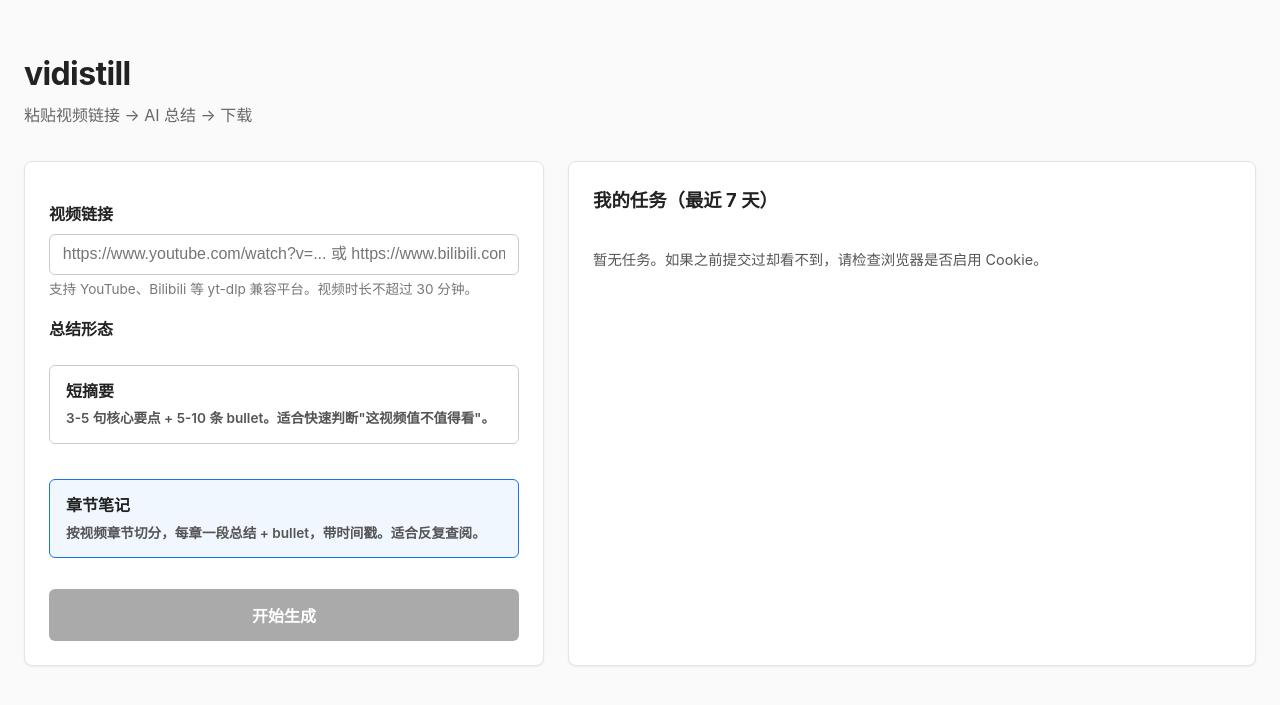
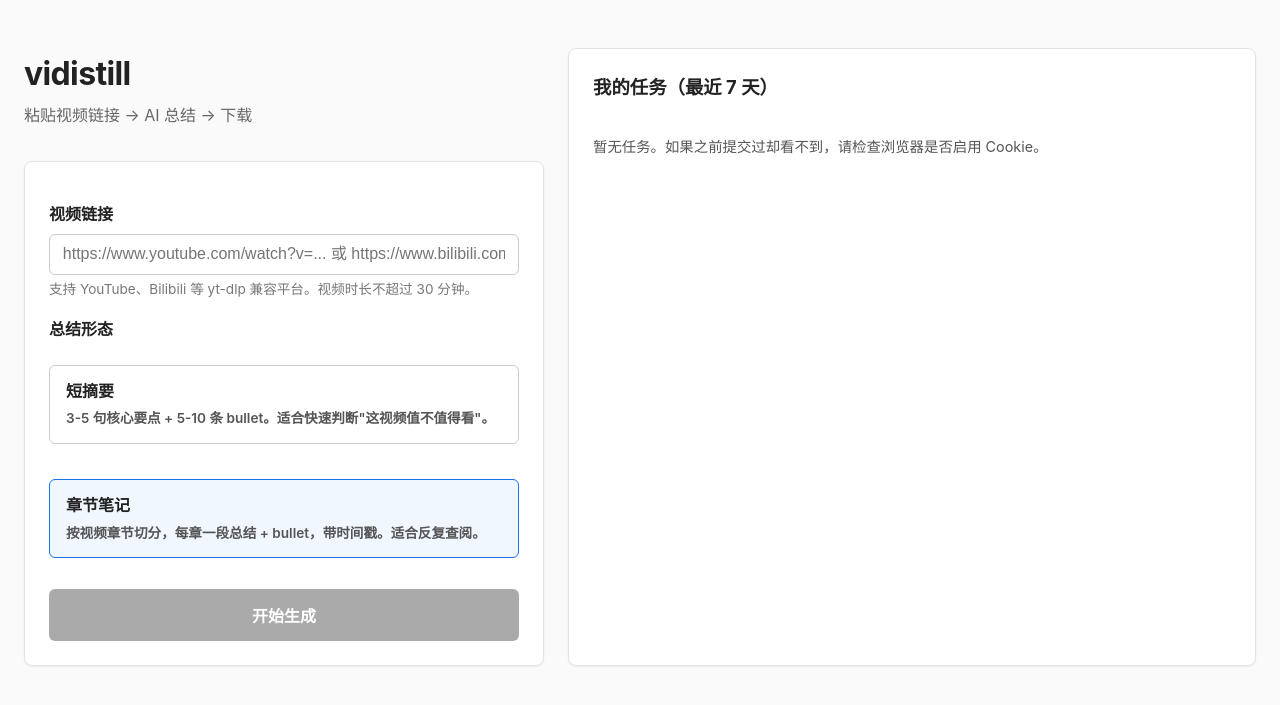
Before and after one commit to banshanguishu/vidistill, a FastAPI app: page / in a window 1280 px wide. Shown: the top 705 px of the page. Run offline with FastAPI, Linux system fonts and the light colour scheme; data that the repository does not hold is empty; parts of the project's set-up code (start-up, migrations or seed data) failed here and were passed over.

Commit message:
style(ui): left column defines height, right matches and scrolls internally
之前的问题：右侧任务多时撑高自己，反过来把左侧也拉伸了（flex stretch 默认行为）。
用户期望：左侧（标题+副标题+表单 card）定义自然高度，右侧匹配并内部滚动。

实现：
- 把 <h1> + .subtitle 移到 .layout 内的 .left-col 里（之前在外面）
- .layout align-items: flex-start（不再 stretch 所有子项）
- 右侧外层 .right-wrapper { flex: 1; align-self: stretch; position: relative }
  关键：align-self: stretch 让 wrapper 拉伸到行高（行高由左侧定义），
  但 wrapper 自身无内容所以不会影响行高计算
- 内层 .card-right { position: absolute; inset: 0 } 填满 wrapper
- 内部 .jobs-scroll { flex: 1; overflow-y: auto } 内容超出时滚动

移动端（< 960px）退化为单列，右侧高度固定 600px。

Co-Authored-By: Claude Opus 4.7 <noreply@anthropic.com>

```diff
--- a/src/vidistill/templates/index.html
+++ b/src/vidistill/templates/index.html
@@ -12,24 +12,31 @@
     max-width: 1280px; margin: 3rem auto; padding: 0 1.5rem;
     color: #222; background: #fafafa; line-height: 1.6;
   }
+  /* Two-column layout: left defines height, right matches and scrolls */
   .layout {
     display: flex;
     gap: 1.5rem;
-    align-items: stretch;
+    align-items: flex-start;
   }
-  .layout > .card-left {
+  .layout > .left-col {
     flex: 0 0 520px;
   }
-  .layout > .card-right {
+  .layout > .left-col > h1 { margin-top: 0; }
+  .layout > .right-wrapper {
     flex: 1;
     min-width: 0;
+    align-self: stretch;
+    position: relative;
+  }
+  .layout > .right-wrapper > .card-right {
+    position: absolute;
+    inset: 0;
+    margin: 0;
     display: flex;
     flex-direction: column;
     overflow: hidden;
   }
-  .card-right > h2 {
-    flex-shrink: 0;
-  }
+  .card-right > h2 { flex-shrink: 0; }
   .card-right > .queue-indicator {
     flex-shrink: 0;
     align-self: flex-start;
@@ -39,7 +46,6 @@
     min-height: 0;
     overflow-y: auto;
     margin-top: 1rem;
-    /* subtle scrollbar styling */
     scrollbar-width: thin;
     scrollbar-color: #ccc transparent;
   }
@@ -59,8 +65,16 @@
   }
   @media (max-width: 960px) {
     .layout { flex-direction: column; }
-    .layout > .card-left { flex: 1 1 auto; }
-    .layout > .card-right { flex: 1 1 auto; max-height: 600px; }
+    .layout > .left-col { flex: 1 1 auto; }
+    .layout > .right-wrapper {
+      flex: 1 1 auto;
+      position: static;
+      height: 600px;
+    }
+    .layout > .right-wrapper > .card-right {
+      position: static;
+      inset: auto;
+    }
   }
   h1 { margin: 0 0 .25rem; }
   .subtitle { color: #666; margin: 0 0 2rem; }
@@ -199,11 +213,13 @@
 </head>
 <body>
 
+<div class="layout">
+<div class="left-col">
+
 <h1>vidistill</h1>
 <p class="subtitle">粘贴视频链接 → AI 总结 → 下载</p>
 
-<div class="layout">
-<div class="card card-left" x-data="vidistillApp()">
+<div class="card" x-data="vidistillApp()">
 
   <!-- Form -->
   <template x-if="phase === 'idle' || phase === 'submitting' || phase === 'error_input'">
@@ -280,6 +296,9 @@
   </template>
 </div>
 
+</div><!-- /.left-col -->
+
+<div class="right-wrapper">
 <div class="card card-right" x-data="myJobsApp()" x-init="init()">
   <h2 style="margin-top: 0;">我的任务（最近 7 天）</h2>
 
@@ -335,6 +354,7 @@
   </div>
   </div>
 </div>
+</div><!-- /.right-wrapper -->
 </div><!-- /.layout -->
 
 <script>
```
